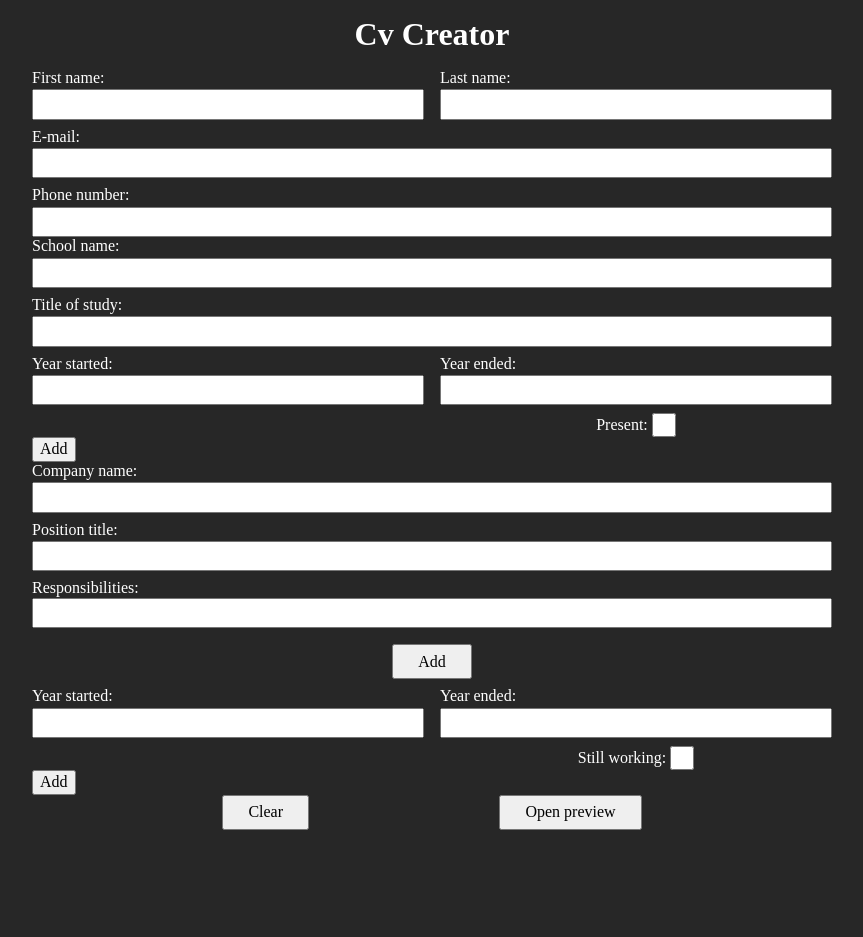
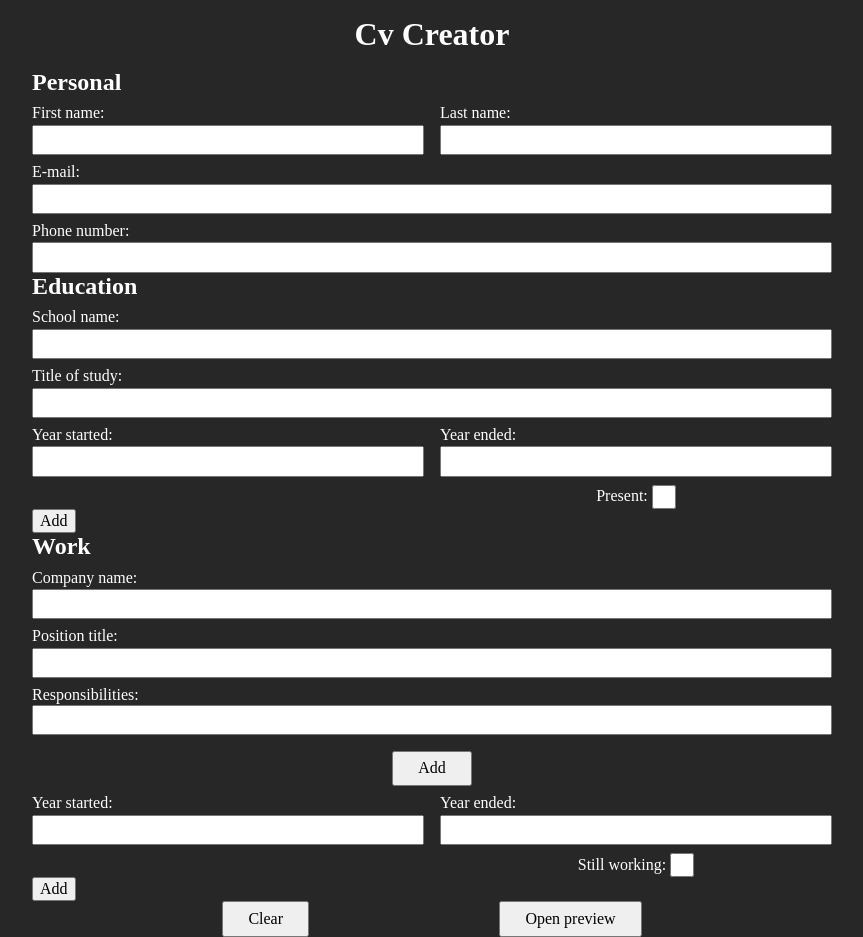
Before and after one commit to bigacz/cv-creator, a React (Vite) app: page / in a window 1280 px wide. Shown: the whole page, without its empty margins (208-1071 px from the left). Before the commit the page ends 830 px from the top, so only its background shows below. Built offline with nearby package versions, Linux system fonts and the light colour scheme.

Commit message:
add header for each editor section

```diff
--- a/src/components/editor/EducationEditor.jsx
+++ b/src/components/editor/EducationEditor.jsx
@@ -9,6 +9,7 @@ function EducationEditor({ schools, handleChange, handleAdd, handleRemove }) {
 
     return (
       <fieldset key={id} className="education-editor">
+        <h2 className="education-editor__header">Education</h2>
         <label className="education-editor__name label-input--regular">
           <span>School name:</span>
           <input
--- a/src/components/editor/ExperienceEditor.jsx
+++ b/src/components/editor/ExperienceEditor.jsx
@@ -38,6 +38,7 @@ function ExperienceEditor({
 
     return (
       <fieldset key={id} className="experience-editor">
+        <h2>Work</h2>
         <label className="experience-editor__company label-input--regular">
           <span>Company name:</span>
           <input
--- a/src/components/editor/GeneralEditor.jsx
+++ b/src/components/editor/GeneralEditor.jsx
@@ -5,6 +5,7 @@ function GeneralEditor({ credentials, handleChange }) {
 
   return (
     <fieldset className="general-editor">
+      <h2 className="general-editor__header">Personal</h2>
       <label className="label-input--regular">
         <span>First name:</span>
         <input
--- a/src/styles/components/editor/EducationEditor.css
+++ b/src/styles/components/editor/EducationEditor.css
@@ -5,6 +5,7 @@
   row-gap: 0.5rem;
 }
 
+.education-editor__header,
 .education-editor__name,
 .education-editor__title {
   grid-column: span 2;
--- a/src/styles/components/editor/GeneralEditor.css
+++ b/src/styles/components/editor/GeneralEditor.css
@@ -5,6 +5,7 @@
   row-gap: 0.5rem;
 }
 
+.general-editor__header,
 .general-editor__email,
 .general-editor__phone {
   grid-column: span 2;
```
